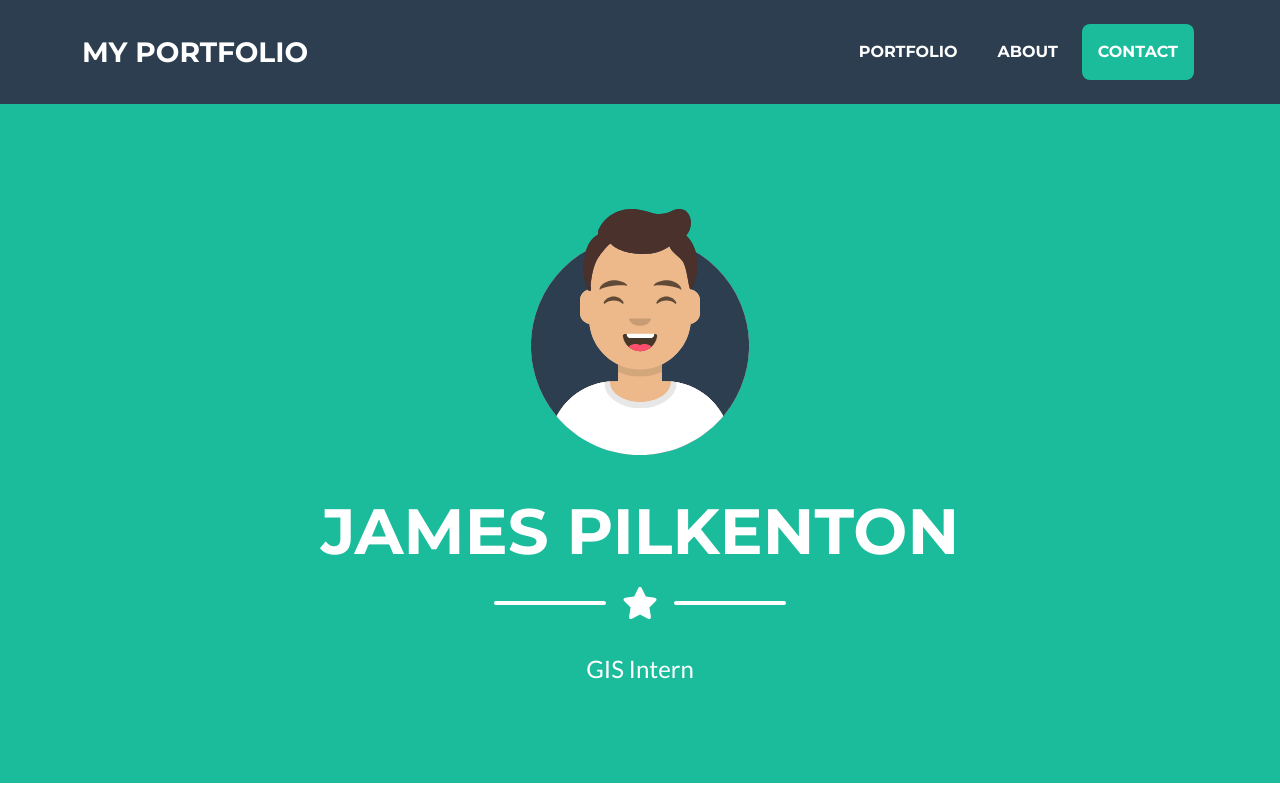
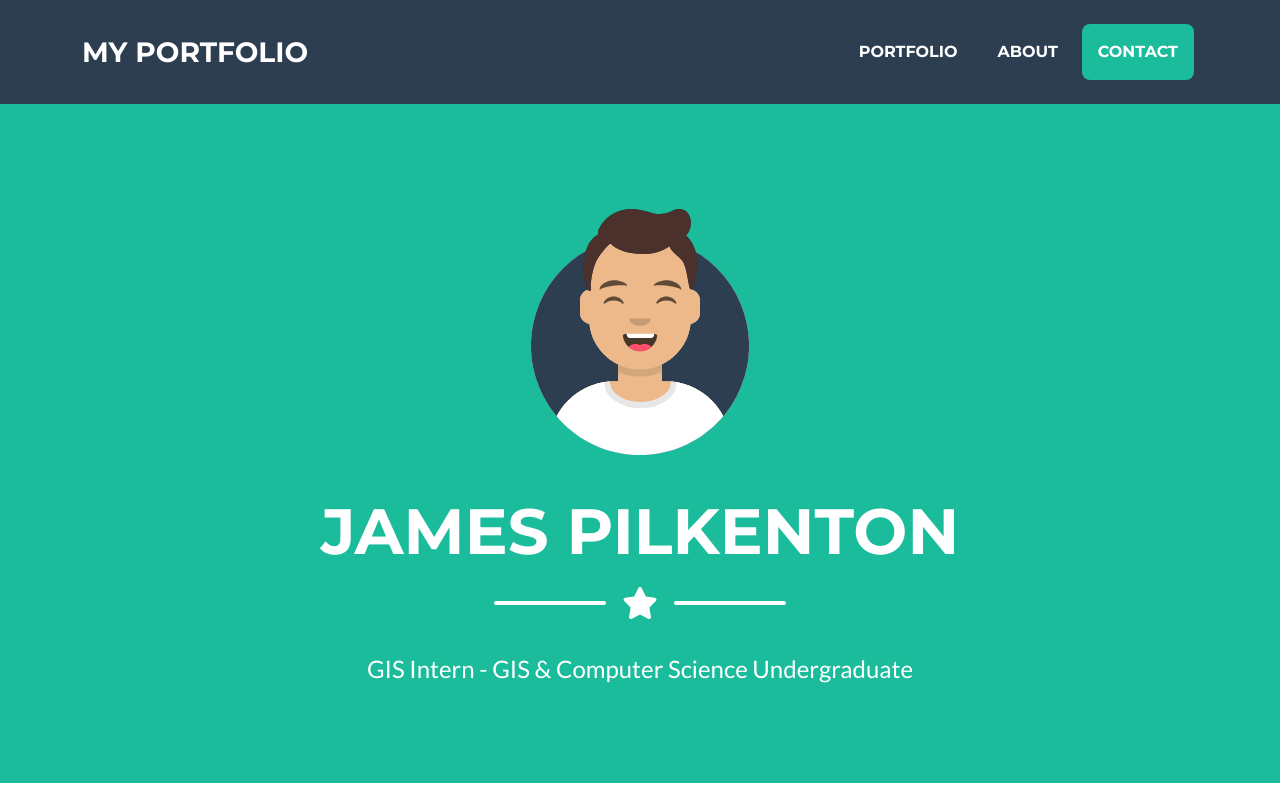
Before and after one commit to jtpilk/staticwebsite, a plain HTML site: page index.html in a window 1280 px wide. Shown: the top 800 px of the page. Drawn offline with nearby package versions, Linux system fonts and the light colour scheme.

Commit message:
Update index.html

```diff
--- a/index.html
+++ b/index.html
@@ -48,7 +48,7 @@
                     <div class="divider-custom-line"></div>
                 </div>
                 <!-- Masthead Subheading-->
-                <p class="masthead-subheading font-weight-light mb-0">GIS Intern</p>
+                <p class="masthead-subheading font-weight-light mb-0">GIS Intern - GIS & Computer Science Undergraduate</p>
             </div>
         </header>
         <!-- Portfolio Section-->
```
